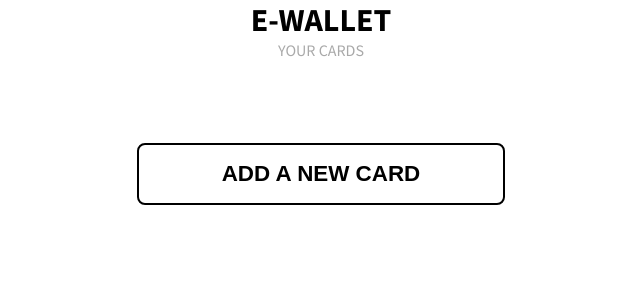
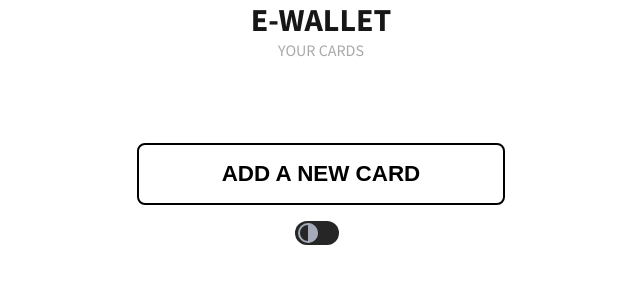
Before and after one commit to ArturLindstrom/E-wallet, a Vue app: page / in a window 1280 px wide. Shown: the top 300 px of the page, without its empty margins (319-959 px from the left). Built offline with nearby package versions, Linux system fonts and the light colour scheme; a web font is replaced by a local one.

Commit message:
Added Darkmode component

```diff
--- a/src/App.vue
+++ b/src/App.vue
@@ -1,16 +1,18 @@
 <template>
   <div id="app">
     <HomeView v-if="view=='HomeView'" :cards="cards" @changeView="view='AddCard'" @remove="removeCard" />
-    <AddCard v-if="view=='AddCard'" :cards="cards" @sendMore="pushNewCard"/>
+    <AddCard v-if="view=='AddCard'" :cards="cards" @sendMore="pushNewCard" @back="view='HomeView'"/>
+    <DarkMode/>
   </div>
 </template>
 
 <script>
 import HomeView from "./views/HomeView.vue";
 import AddCard from "./views/AddCard.vue";
+import DarkMode from "./components/DarkMode.vue"
 
 export default {
-  components: {HomeView, AddCard},
+  components: {HomeView, AddCard, DarkMode},
   beforeMount(){
     if(localStorage.cards){
       this.cards = JSON.parse(localStorage.getItem("cards"))
@@ -45,10 +47,12 @@
 <style>
 @import url('https://fonts.googleapis.com/css2?family=PT+Mono&family=Source+Sans+Pro:wght@400;700&display=swap');
 
+
 body{
   margin: 0 auto;
   padding: 0;
   overflow-x: hidden;
+  /* background: rgb(12, 10, 10); */
 }
 #app{
   display: flex;
@@ -61,7 +65,7 @@
   font-family: 'Source Sans Pro', sans-serif;
 }
 
-p {
+p, span {
   font-family: 'PT Mono', monospace;
 }
 
--- a/src/components/Card.vue
+++ b/src/components/Card.vue
@@ -54,7 +54,7 @@
 }
 </script>
 
-<style scoped>
+<style scoped lang=scss>
 p{
   color: black;
   text-shadow: 1px 0px 0px rgba(0, 0, 0, 0.15), 0px 1px 0px rgba(0, 0, 0, 0.05), -1px 0px 0px rgba(0, 0, 0, 0.05), 0px -1px 0px rgba(0, 0, 0, 0.15);
@@ -76,6 +76,10 @@
   "card-holder . . valid-date";
   padding: 1rem;
   box-shadow: rgba(0, 0, 0, 0.35) 0px 5px 15px;
+  cursor: pointer;
+    p{
+      color: black;
+    }
 }
 
 
@@ -143,32 +147,34 @@
 
 .bitcoin{
   background: linear-gradient(248.04deg, rgba(255, 255, 255, 0.15) 0%, rgba(255, 255, 255, 0) 99.07%), #FFAE34;
+  p{
+    color: black;
+  }
 }
 
 
 .blockchain {
   background: linear-gradient(248.52deg, rgba(0, 0, 0, 0.15) 1.49%, rgba(0, 0, 0, 0) 100%), #8B58F9;
+  p{
+    color: white;
 }
-.blockchain p{
-  color: white;
 
 }
 
 .evil {
   background: linear-gradient(248.3deg, rgba(0, 0, 0, 0.16) 0%, rgba(0, 0, 0, 0) 100%), #F33355;
+    p{
+    color: white;
 }
-.evil p{
-  color: white;
 
 }
 .ninja {
  background: linear-gradient(248.3deg, rgba(255, 255, 255, 0.15) 0%, rgba(255, 255, 255, 0) 100%), #222222;
-}
-
-.ninja p{
-  color: white;
-
+  p{
+    color: white;
+  }
 }
 
 
+
 </style>
--- /dev/null
+++ b/src/components/DarkMode.vue
@@ -0,0 +1,171 @@
+<template>
+  <div>
+    <div class="flex">
+        <div class="mode-toggle" @click="modeToggle" :class="darkDark">
+            <div class="toggle">
+                <div id="dark-mode" type="checkbox"></div>
+            </div>
+        </div>
+    </div>
+</div>
+</template>
+
+<script>
+export default {
+  data() {
+        return {
+            darkMode: false
+        }
+    },
+
+    methods: {
+        dark() {
+            document.querySelector('body').classList.add('dark-mode')
+            this.darkMode = true
+            this.$emit('dark')
+        },
+
+        light() {
+            document.querySelector('body').classList.remove('dark-mode')
+            this.darkMode = false
+            this.$emit('light')
+        },
+
+        modeToggle() {
+            if(this.darkMode || document.querySelector('body').classList.contains('dark-mode')) {
+                this.light()
+            } else {
+                this.dark()
+            }
+        },
+    },
+
+    computed: {
+        darkDark() {
+            return this.darkMode && 'darkmode-toggled'
+        }
+    }
+}
+</script>
+
+
+
+<style lang=scss>
+$dark: #171717;
+$mode-toggle-bg: #262626;
+
+body {
+    background-color: #fff;
+    color: $dark;
+    transition: background-color .2s ease, color .2s ease;
+}
+
+
+body {
+    &.dark-mode {
+        background-color: lighten($dark, 5%);
+
+            h1, span, p {
+                color: #fff;
+            }
+    }
+}
+
+
+.mode-toggle {
+    position: relative;
+    margin: auto .5rem .5rem auto;
+    padding: 0;
+    width: 44px;
+    height: 24px;
+    min-width: 36px;
+    min-height: 20px;
+    background-color: $mode-toggle-bg;
+    border: 0;
+    border-radius: 24px;
+    outline: 0;
+    overflow: hidden;
+    cursor: pointer;
+    z-index: 2;
+    -webkit-tap-highlight-color: rgba(0,0,0,0);
+    -webkit-touch-callout: none;
+    appearance: none;
+    transition: background-color .5s ease;
+
+    .toggle {
+        position: absolute;
+        top: 0;
+        left: 0;
+        bottom: 0;
+        margin: auto;
+        width: 20px;
+        height: 20px;
+        border-radius: 50%;
+        border: 3px solid transparent;
+        box-shadow: inset 0 0 0 2px #a5abba;
+        overflow: hidden;
+        transition: transform .5s ease;
+
+        #dark-mode {
+            position: relative;
+            width: 100%;
+            height: 100%;
+            overflow: hidden;
+            border-radius: 50%;
+
+            &:before {
+                content: '';
+                position: relative;
+                width: 100%;
+                height: 100%;
+                left: 50%;
+                float: left;
+                background-color: #a5abba;
+                transition: border-radius .5s ease, width .5s ease, height .5s ease, left .5s ease, transform .5s ease;
+            }
+        }
+    }
+}
+
+body.dark-mode {
+    .mode-toggle {
+        background-color: lighten($mode-toggle-bg, 5%);
+
+        .toggle {
+            transform: translateX(19px);
+
+            #dark-mode {
+                &:before {
+                    border-radius: 50%;
+                    width: 150%;
+                    height: 85%;
+                    left: 40%;
+                    transform: translate(-10%, -40%), rotate(-35deg);
+                }
+            }
+        }
+    }
+}
+
+@import url('https://fonts.googleapis.com/css?family=Source+Sans+Pro');
+
+html {
+    font-size: 16px;
+}
+
+html, body, #app {
+    width: 100%;
+    height: 100%;
+}
+
+body {
+    margin: 0;
+    font-family: "Source Sans Pro";
+}
+
+h1 {
+    /* font-weight: 400; */
+    transition: color .5s ease;
+}
+
+</style>
--- a/src/components/NewCardForm.vue
+++ b/src/components/NewCardForm.vue
@@ -160,6 +160,7 @@
   border: solid black 1px;
   font-size: 1.4rem;
   font-weight: 700;
+  cursor: pointer;
 }
 
 .error{
--- a/src/views/AddCard.vue
+++ b/src/views/AddCard.vue
@@ -1,5 +1,6 @@
 <template>
   <div class="add-card">
+    <span class="back-button" @click="$emit('back')">&larr;</span>
     <h1>ADD A NEW CARD</h1>
     <p class="new-card">NEW CARD</p>
       <NewCardForm @card="renderCard" :cards="cards" @send="sendCard"/>
@@ -38,6 +39,16 @@
   margin: 0;
 }
 
+.back-button{
+  align-self: flex-start;
+  justify-self: center;
+  cursor: pointer;
+  font-weight: 900;
+  font-size: 2.5rem;
+  position: absolute;
+
+}
+
 h1{
   margin: 0;
 }
--- a/src/views/HomeView.vue
+++ b/src/views/HomeView.vue
@@ -26,10 +26,12 @@
 <script>
 import Card from "../components/Card.vue"
 
+
 export default {
   props:{cards: Array},
   components: {Card},
   methods:{
+
     makeActive(card){
       this.activeCard = card
     },
@@ -131,6 +133,7 @@
    font-size: 1.4rem;
   font-weight: 700;
   border-radius: 8px;
+  cursor: pointer;
 }
 
 .add-card {
@@ -142,6 +145,7 @@
   font-size: 1.4rem;
   font-weight: 700;
   margin-top: 5rem;
+  cursor: pointer;
 }
 
 button :active{
```
Lines whose indentation alone changed are shown as unchanged.
